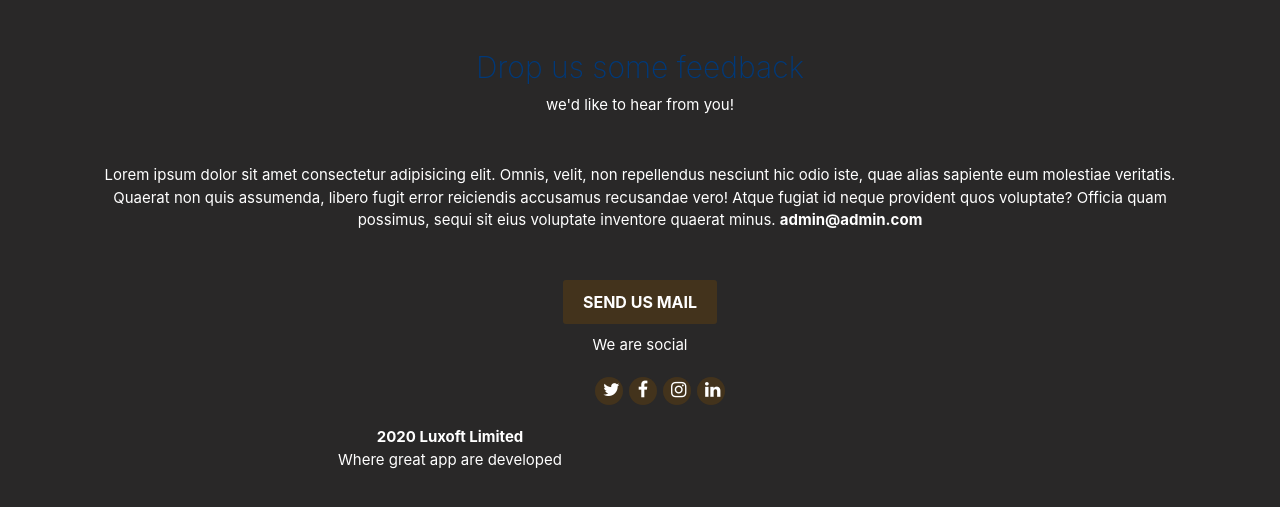
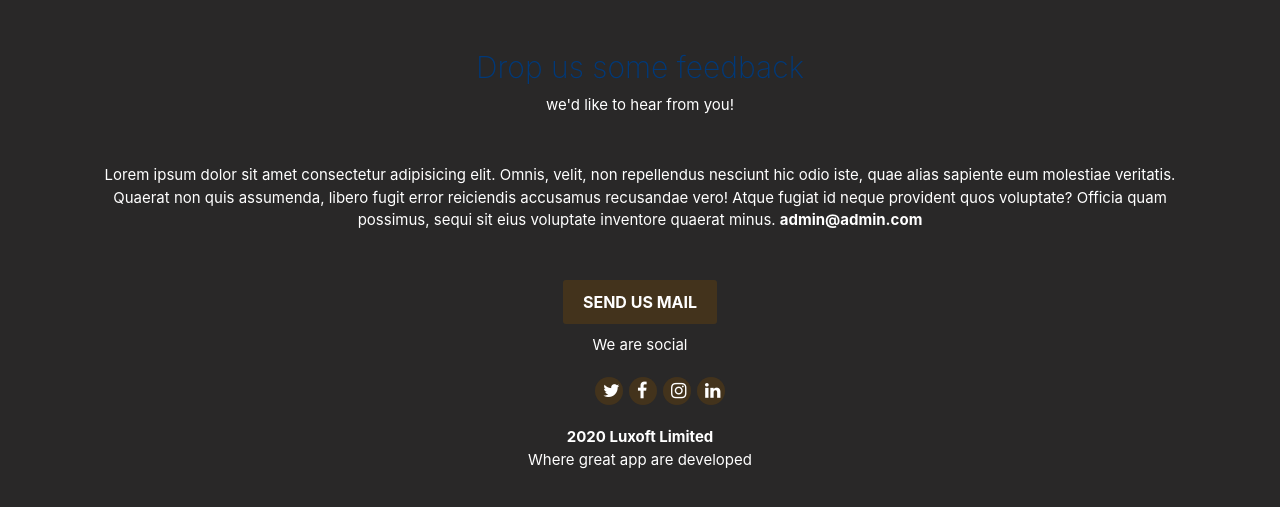
Before and after one commit to kagz/company-profile, a website: page docroot/index.html in a window 1280 px wide. Shown: the part 2565-3072 px from the top of the page. Drawn offline with Linux system fonts and the light colour scheme.

Commit message:
styled footer icons

```diff
--- a/docroot/index.html
+++ b/docroot/index.html
@@ -307,7 +307,7 @@
                     </div>
                 </div>
                 <div class="row">
-                    <div class="col-lg-8 col-lg-offset-2 text-center m-t-lg m-b-lg">
+                    <div class="col-lg-12  text-center m-t-lg m-b-lg">
                         <p>
                             <strong> 2020 Luxoft Limited</strong>
                             <br>
--- a/styles/_footer.scss
+++ b/styles/_footer.scss
@@ -47,12 +47,15 @@ font-weight: 200;
 .social-icon a{
 	background: #43331c;
 	color: white;
+	align-items: center;
 	padding: 4px 8px;
+	text-align: center;
 	height: 28px;
 	width: 28px;
-	display: block;
+	/* display: block; */
 	border-radius: 50%;
 	cursor: pointer;
+	display: flex;
 }
 .social-icon li{
 	list-style: none;
```
Also changed, not shown: docroot/index.css.
